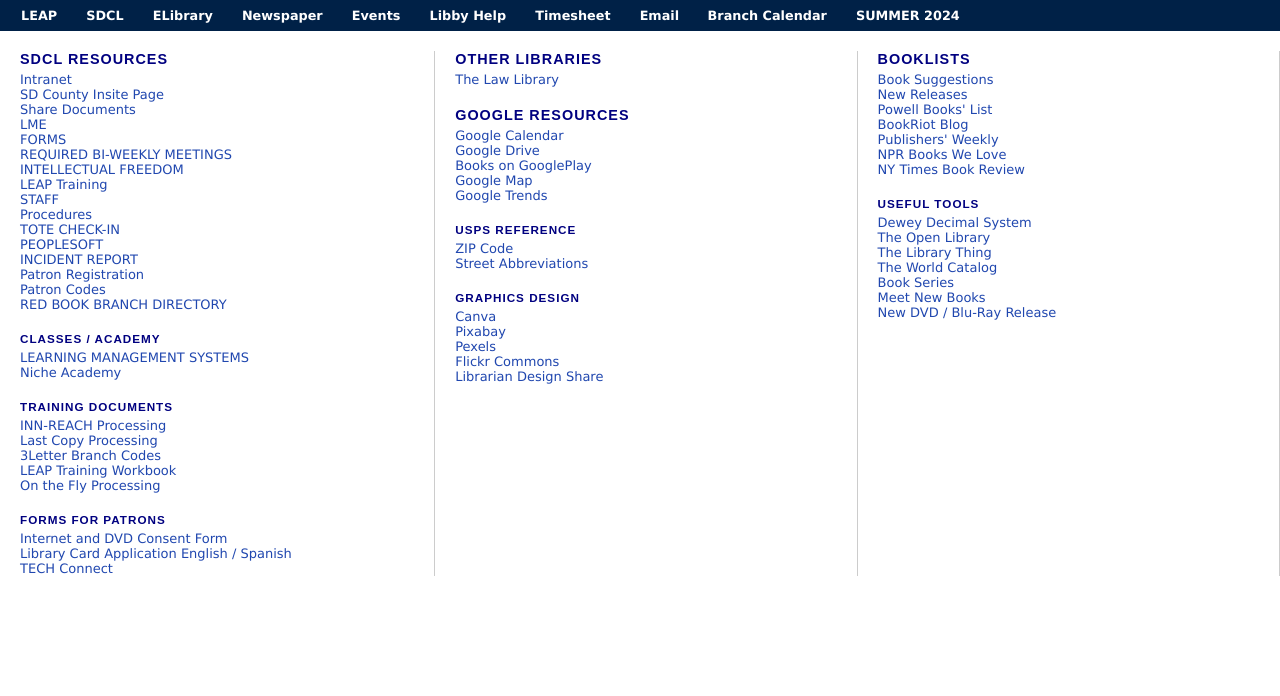
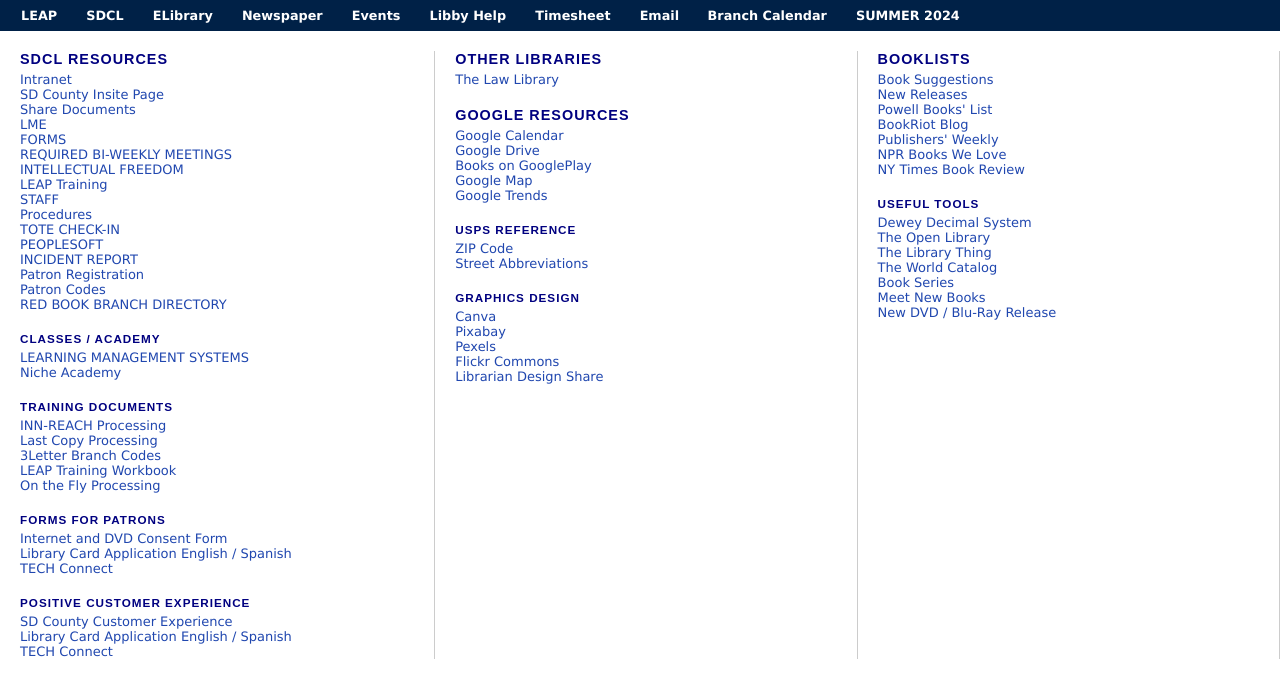
Before and after one commit to DatWins/library, a plain HTML site: page index.html in a window 1280 px wide. Drawn offline with Linux system fonts and the light colour scheme.

Commit message:
Update index.html

```diff
--- a/index.html
+++ b/index.html
@@ -249,7 +249,24 @@
 <font face="Verdana, sans-serif" size="2">
 <a href="https://sdcountycagov.sharepoint.com/sites/SDCL/Shared%20Documents/Tech%20Connect%20Staff%20Guide%20-%20Procedures%20-%20January%202024.pdf#search=Tech%20Connect" target="_blank">TECH Connect</a><br />
 
+</p>
 
+
+<h2>POSITIVE CUSTOMER EXPERIENCE</h2>
+
+<p>
+<font face="Verdana, sans-serif" size="2">
+<a href="https://sdcountycagov.sharepoint.com/sites/InSite/fg3/dhr/Pages/DHR%20Programs/Customer-Service-Program.aspx
+" target="_blank">
+SD County Customer Experience</a><br />
+
+<p>
+<font face="Verdana, sans-serif" size="2">
+<a href="https://sdcountycagov.sharepoint.com/sites/SDCL/Shared%20Documents/Library%20Card%20Application%20-%20English%20and%20Spanish.pdf" target="_blank">Library Card Application English / Spanish</a><br />
+
+<p>
+<font face="Verdana, sans-serif" size="2">
+<a href="https://sdcountycagov.sharepoint.com/sites/SDCL/Shared%20Documents/Tech%20Connect%20Staff%20Guide%20-%20Procedures%20-%20January%202024.pdf#search=Tech%20Connect" target="_blank">TECH Connect</a><br />
 </font></p>
 
 </td>
```
